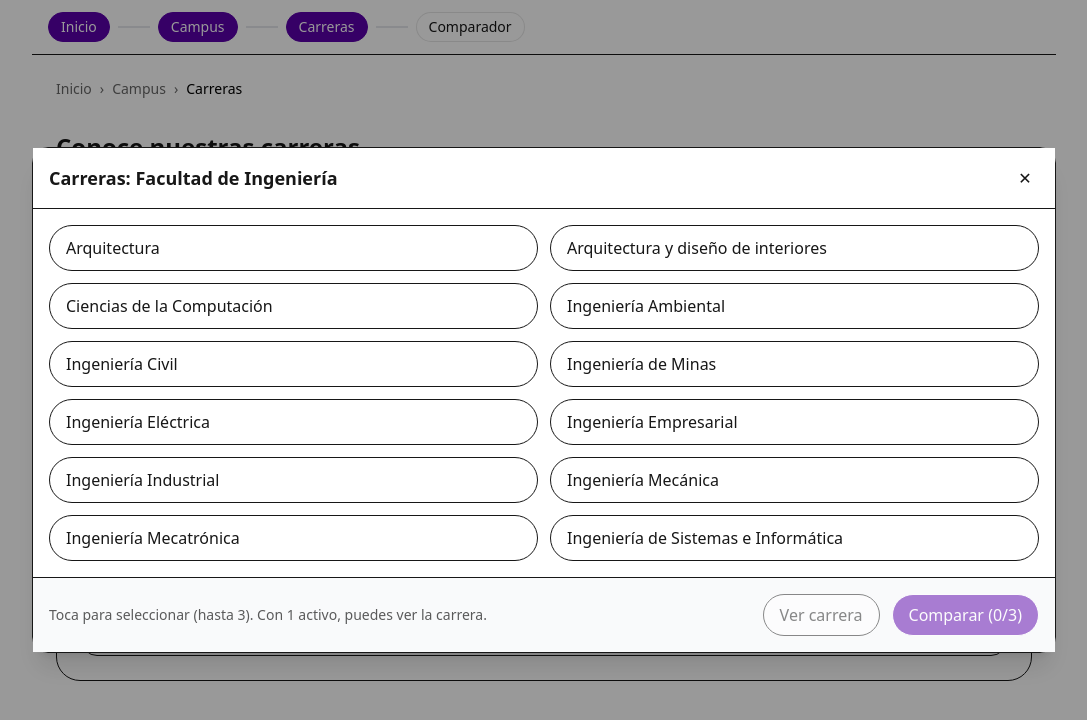
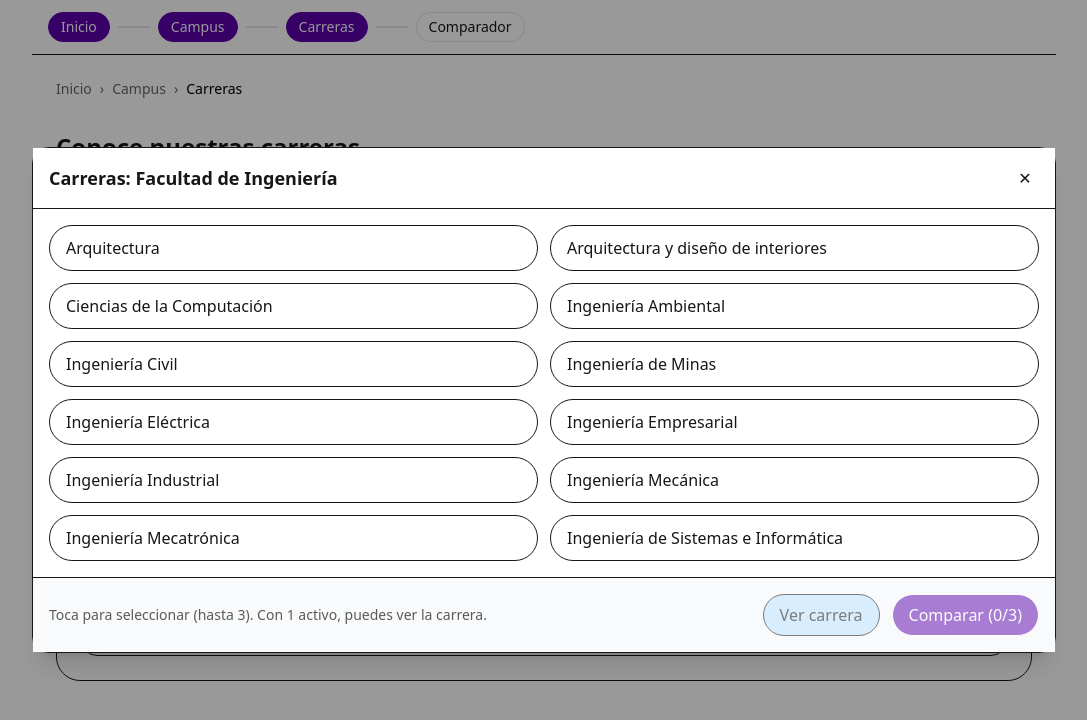
Before and after one commit to jcguzmanr/cexcie-demo, a Next.js app: page /carreras in a window 1280 px wide. Both pictures are taken after a click on the button "Facultad de Ingeniería". Shown: the top 720 px of the page, without its empty margins (96-1183 px from the left). Built offline with nearby package versions, Linux system fonts and the light colour scheme.

Commit message:
UI: set 'Ver carrera' button to sky background also in carreras modal

```diff
--- a/app/carreras/page.tsx
+++ b/app/carreras/page.tsx
@@ -75,7 +75,7 @@ export default function CarrerasPage() {
               <div className="text-sm opacity-70">Toca para seleccionar (hasta 3). Con 1 activo, puedes ver la carrera.</div>
               <div className="flex gap-3">
                 <Link href={selectedCarreras.length === 1 ? `/carrera/${selectedCarreras[0].id}` : "#"} className={selectedCarreras.length !== 1 ? "pointer-events-none opacity-50" : undefined}>
-                  <span className="inline-flex px-4 py-2 rounded-full border bg-white">Ver carrera</span>
+                  <span className="inline-flex px-4 py-2 rounded-full border bg-[var(--uc-sky)] text-black">Ver carrera</span>
                 </Link>
                 <Link href="/comparador" className={selectedCarreras.length < 2 ? "pointer-events-none opacity-50" : undefined}>
                   <span className="inline-flex px-4 py-2 rounded-full border bg-[var(--uc-purple)] text-white">Comparar ({selectedCarreras.length}/3)</span>
```
